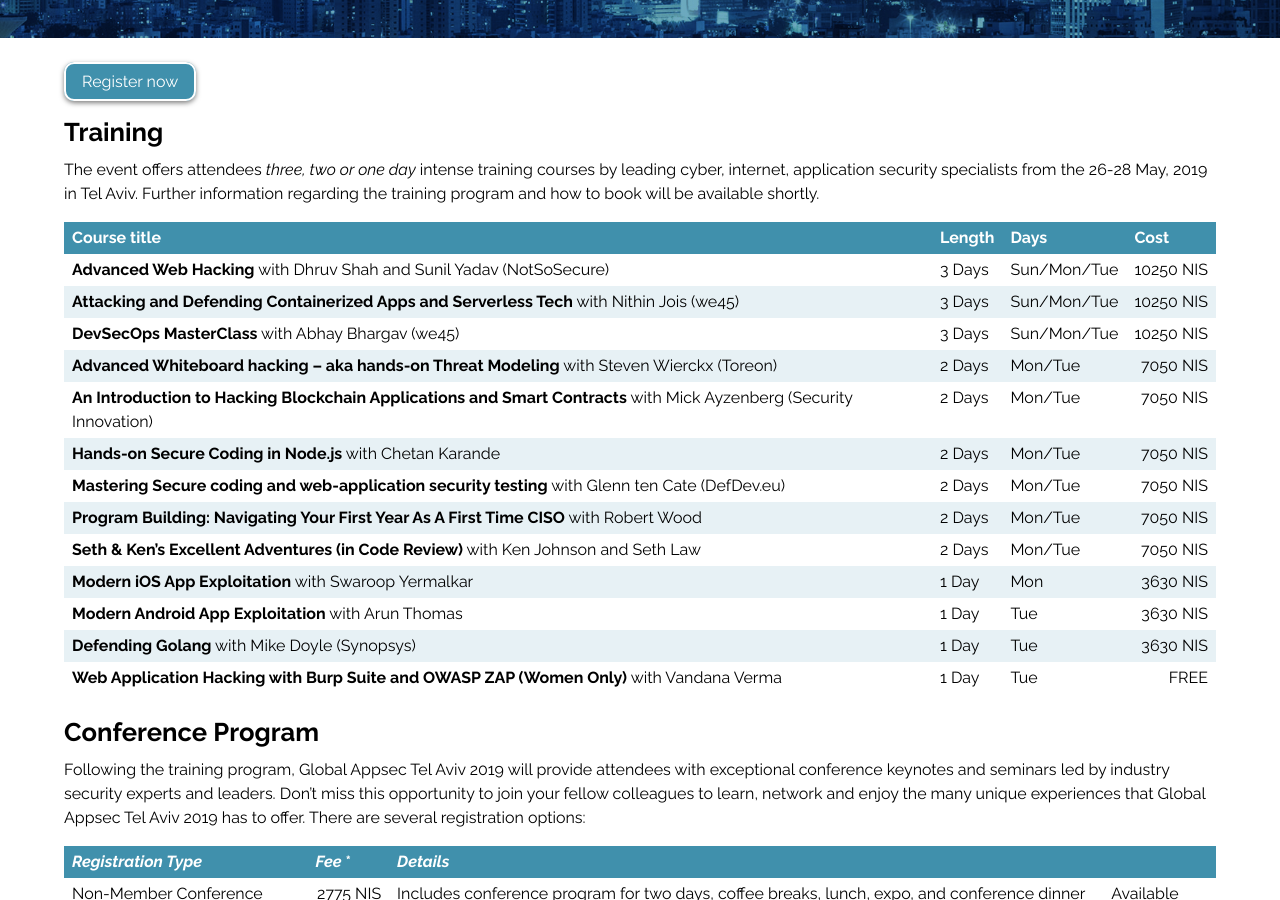
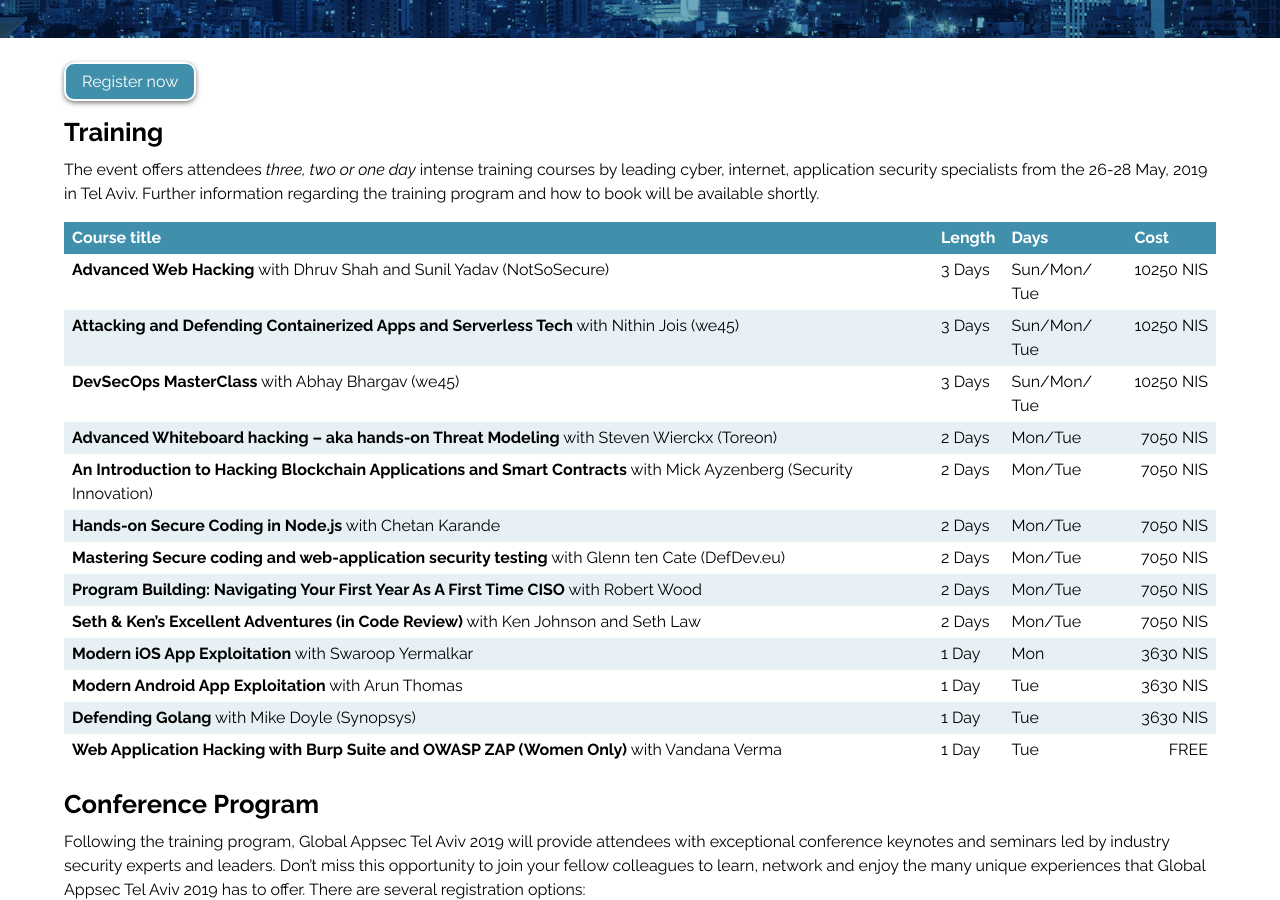
Before and after one commit to OWASP/AppSecTLV2019, a Jekyll site: the page built from registration/registration-locals.md, in a window 1280 px wide and 900 px high, scrolled down 315 px. Built offline with Jekyll 4.4.1, drawn with Linux system fonts in a browser that asks for light colours.

Commit message:
More mobile friendly tables on registration page

```diff
--- a/registration/registration-locals.md
+++ b/registration/registration-locals.md
@@ -17,7 +17,7 @@
     <tr>
     	<td><strong>{{training.title}}</strong> with {{training.trainers}} </td>
     	<td>{{training.duration}} </td>
-    	<td>{{training.days}} </td>
+    	<td>{{training.days | replace: "/", "/<wbr>"}} </td>
     	<td class="price">{{training.localprice}}</td>
     </tr>
 {% endfor %}
```
Also changed, not shown: registration/index.md (+1 -1 lines).
